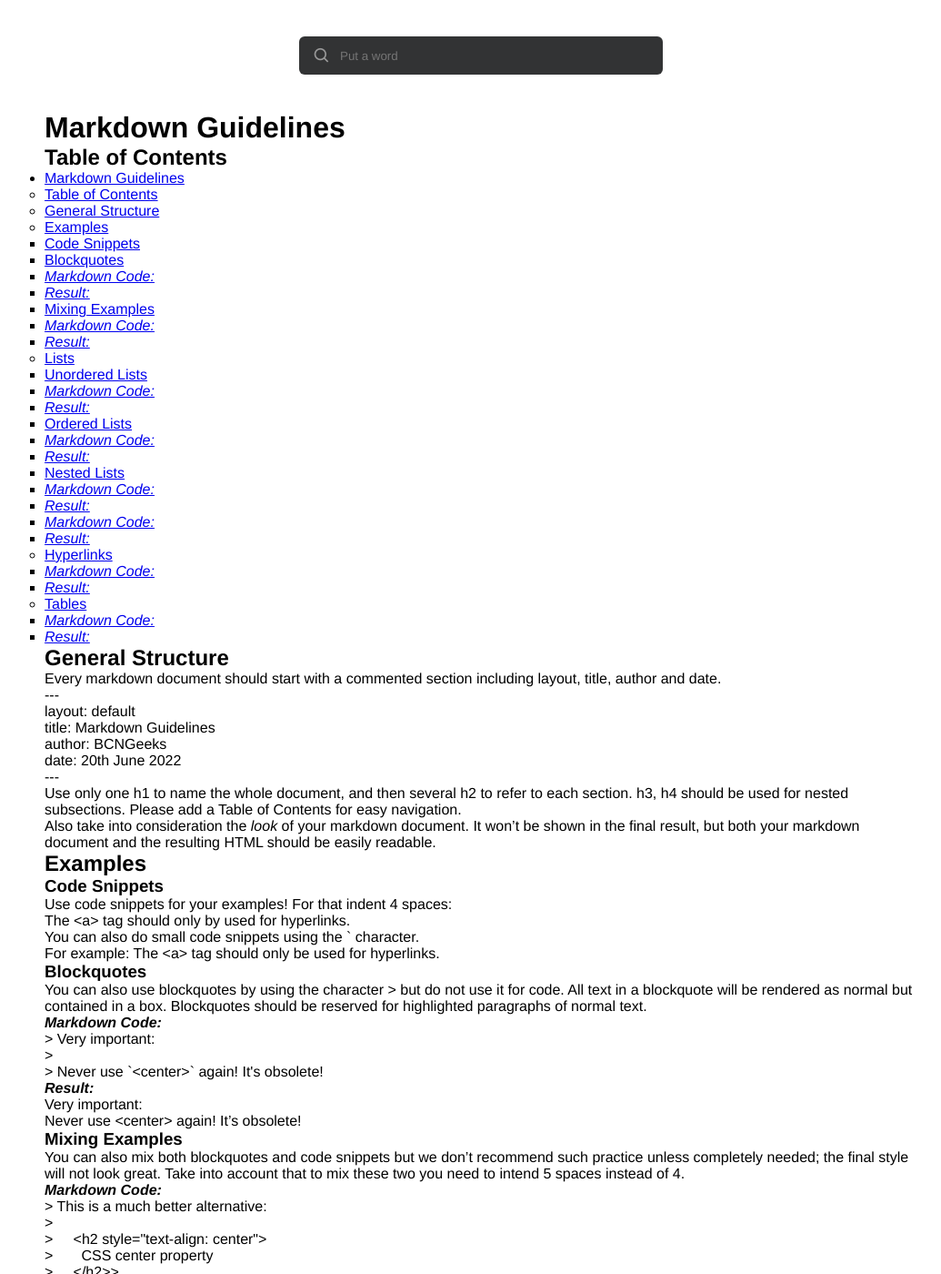
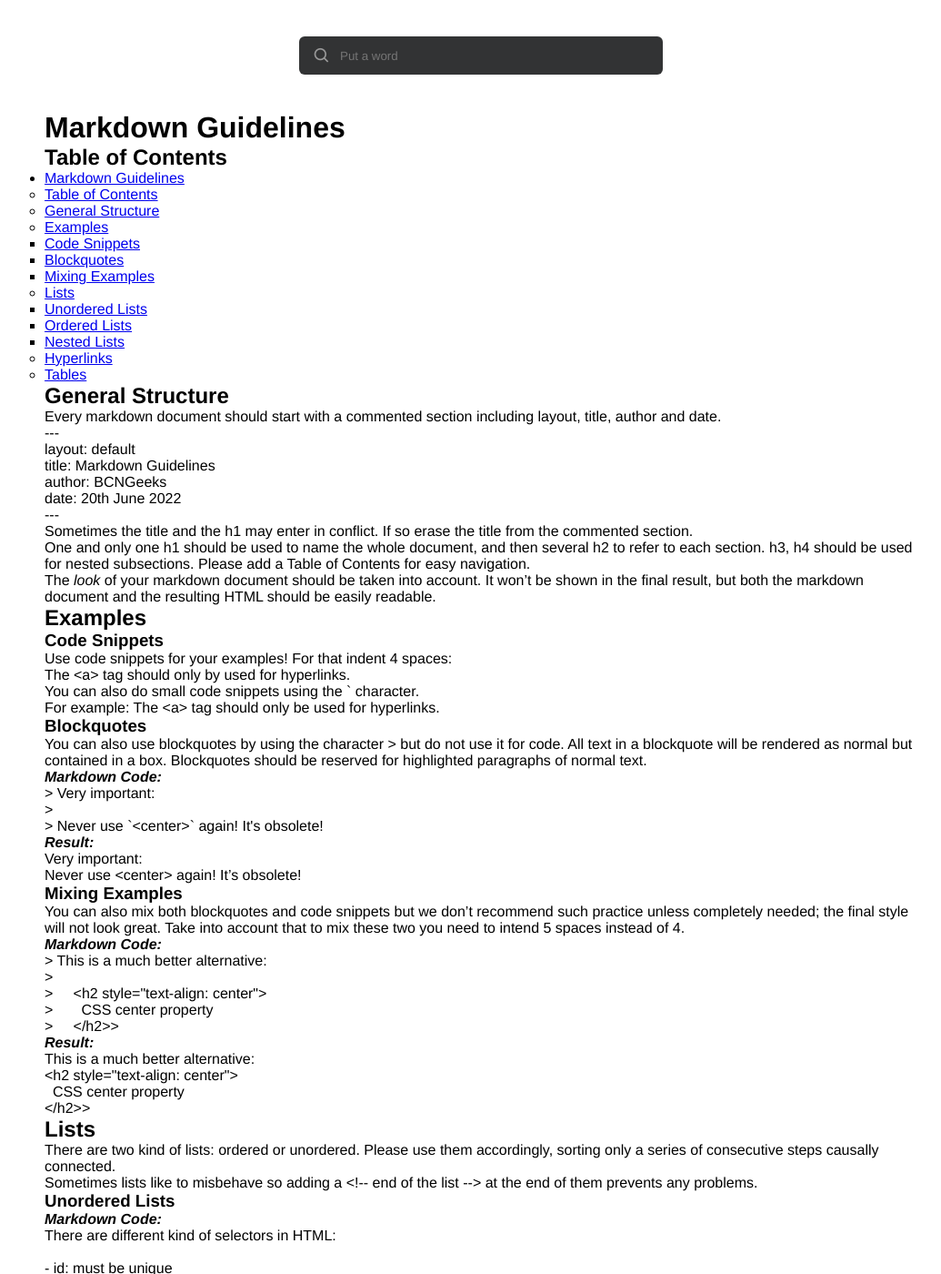
Before and after one commit to BCNGEEKS/Geekateca, a Jekyll site: the page built from MarkdownGuidelines.md, in a window 1280 px wide and 1400 px high. Shown: the whole window at 91% size, without its empty margins (111-1146 px from the left). Built offline with Jekyll 4.4.1, drawn with Linux system fonts in a browser that asks for light colours; some of the changed text lies outside the part shown.

Commit message:
Update MarkdownGuidelines.md

```diff
--- a/MarkdownGuidelines.md
+++ b/MarkdownGuidelines.md
@@ -15,29 +15,13 @@ date: 20th June 2022
   - [Examples](#examples)
     - [Code Snippets](#code-snippets)
     - [Blockquotes](#blockquotes)
-      - [_Markdown Code:_](#markdown-code)
-      - [_Result:_](#result)
     - [Mixing Examples](#mixing-examples)
-      - [_Markdown Code:_](#markdown-code-1)
-      - [_Result:_](#result-1)
   - [Lists](#lists)
     - [Unordered Lists](#unordered-lists)
-      - [_Markdown Code:_](#markdown-code-2)
-      - [_Result:_](#result-2)
     - [Ordered Lists](#ordered-lists)
-      - [_Markdown Code:_](#markdown-code-3)
-      - [_Result:_](#result-3)
     - [Nested Lists](#nested-lists)
-      - [_Markdown Code:_](#markdown-code-4)
-      - [_Result:_](#result-4)
-      - [_Markdown Code:_](#markdown-code-5)
-      - [_Result:_](#result-5)
   - [Hyperlinks](#hyperlinks)
-      - [_Markdown Code:_](#markdown-code-6)
-      - [_Result:_](#result-6)
   - [Tables](#tables)
-      - [_Markdown Code:_](#markdown-code-7)
-      - [_Result:_](#result-7)
 
 <!-- end of the list -->
 
@@ -52,9 +36,11 @@ Every markdown document should start with a commented section including layout,
     date: 20th June 2022
     ---
 
-Use only one h1 to name the whole document, and then several h2 to refer to each section. h3, h4 should be used for nested subsections. Please add a Table of Contents for easy navigation.
+Sometimes the title and the h1 may enter in conflict. If so erase the title from the commented section.
 
-Also take into consideration the *look* of your markdown document. It won't be shown in the final result, but both your markdown document and the resulting HTML should be easily readable.
+One and only one h1 should be used to name the whole document, and then several h2 to refer to each section. h3, h4 should be used for nested subsections. Please add a Table of Contents for easy navigation.
+
+The *look* of your markdown document should be taken into account. It won't be shown in the final result, but both the markdown document and the resulting HTML should be easily readable.
 
 ## Examples
 
@@ -240,15 +226,15 @@ If you do any reference to external concepts please use hyperlinks for easier na
 
 #### _Markdown Code:_
 
-    [This same page](./MarkdownGuidelines.md)
+    [This same page](./MarkdownGuidelines.html)
 
-    [List Section](./MarkdownGuidelines.md#lists)
+    [List Section](./MarkdownGuidelines.html#lists)
 
 #### _Result:_
 
-[This same page](./MarkdownGuidelines.md)
+[This same page](./MarkdownGuidelines.html)
 
-[List Section](./MarkdownGuidelines.md#lists)
+[List Section](./MarkdownGuidelines.html#lists)
 
 
 ## Tables
@@ -274,3 +260,7 @@ Your tables should be readable both in the original markdown and the final HTML.
 | Wednesday  |      22      |       Online|
 | Thursday   |      23      |       Office|
 | Friday     |      24      |      No work|
+
+## Images
+
+The use of images for easy visualization is strongly recommended
```
